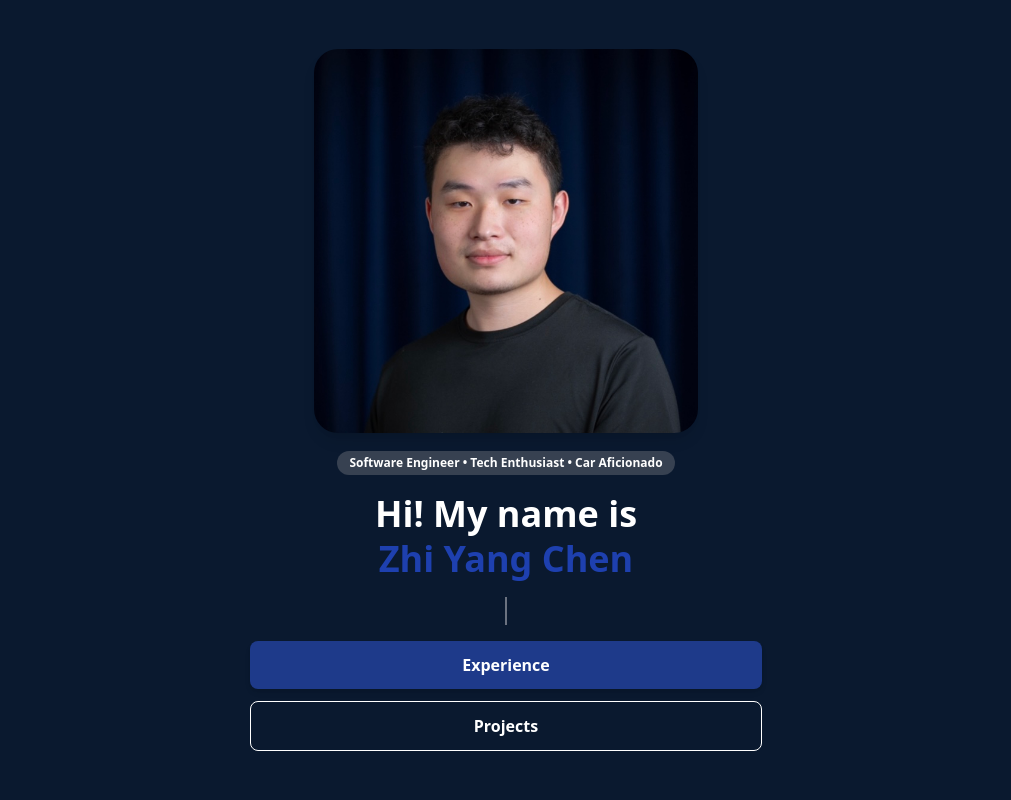
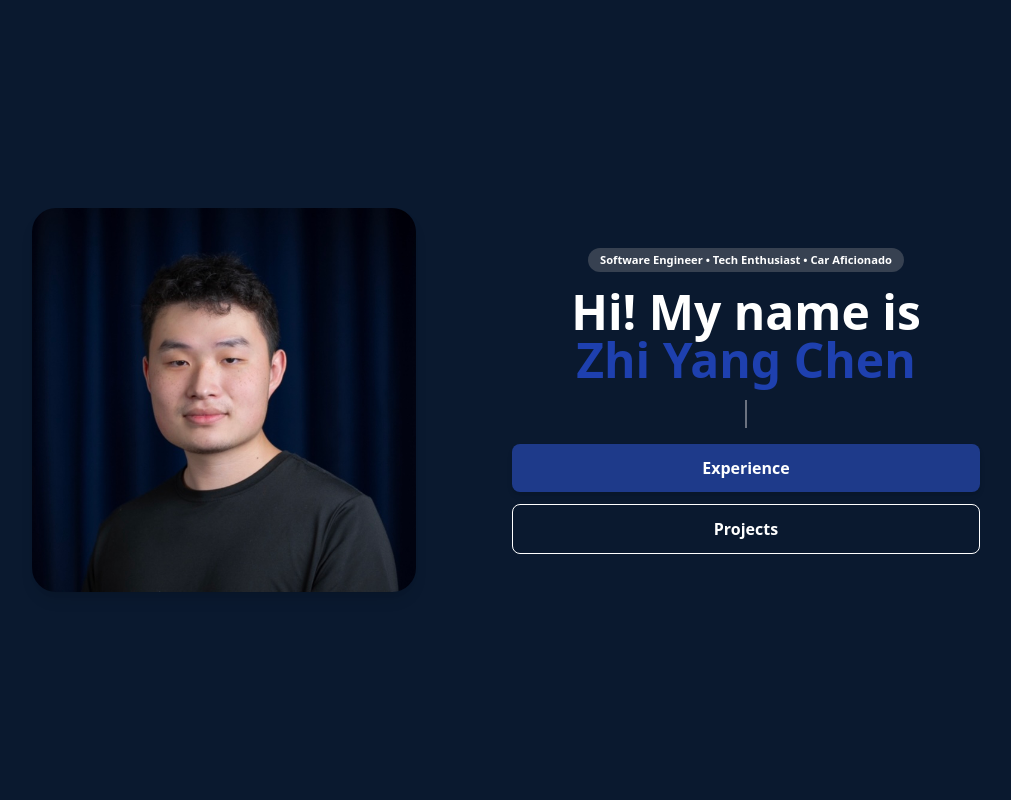
Before and after one commit to zhiyangg/website, an Astro site: page / in a window 1280 px wide. Shown: the top 800 px of the page, without its empty margins (134-1145 px from the left). Built offline with nearby package versions, Linux system fonts and the light colour scheme; Astro itself is replaced by a stand-in of ours.

Commit message:
fixed the landing page when viewing on  iphone landscape mode

```diff
--- a/src/pages/index.astro
+++ b/src/pages/index.astro
@@ -35,24 +35,24 @@ const linkedinLink = "https://www.linkedin.com/in/zhiyangc/";
 
 <body class="bg-[#F7F7F7] text-[#333333] m-0 p-0">
     <section id="about" class="flex items-center justify-center h-screen w-full bg-[#0A192F]">
-        <div class="flex flex-col-reverse items-center justify-center md:max-h-[95vh] px-4 gap-y-4">
+        <div class="flex flex-col-reverse shortHeight:flex-row-reverse lg:flex-row-reverse items-center justify-center lg:max-h-[95vh] px-4 gap-y-4 shortHeight:gap-x-8 lg:gap-x-24">
             <!-- Left Side: Introduction -->
             <div class="max-w-lg text-center space-y-4">
 
                 <!-- Badge -->
-                <span class="inline-block px-3 py-1 text-xs font-semibold text-white bg-gray-700 rounded-full">
+                <span class="inline-block px-3 py-1 text-[0.7rem] font-semibold text-white bg-gray-700 rounded-full">
                     Software Engineer &bull; Tech Enthusiast &bull; Car Aficionado
                 </span>
 
                 <!-- Name & Title -->
-                <h1 class="text-4xl font-bold leading-tight text-[#FFFFFF]">
+                <h1 class="text-4xl lg:text-5xl font-bold leading-tight text-[#FFFFFF]">
                     Hi! My name is <br>
                     <span class="text-[#1E40AF]">Zhi Yang Chen</span>
                 </h1>
 
                 <!-- Animated Typing Text -->
                 <div class="max-w-[26ch] md:max-w-[58ch] mx-auto overflow-hidden whitespace-nowrap border-r-2 border-gray-500 animate-typing">
-                    <h1 class="text-lg sm:text-xl text-gray-300 inline-block">
+                    <h1 class="text-md lg:text-lg text-gray-300 inline-block">
                         <!-- Full line version for md and larger -->
                         <span class="hidden md:inline">Computer Engineering Student @ University of Toronto</span>
 
@@ -75,7 +75,7 @@ const linkedinLink = "https://www.linkedin.com/in/zhiyangc/";
             </div>
 
             <!-- Right Side: Avatar -->
-            <div class="w-96 h-96 overflow-hidden rounded-3xl shadow-lg">
+            <div class="w-96 h-96 shortHeight:w-80 shortHeight:h-80 overflow-hidden rounded-3xl shadow-lg">
                 <Image
                     src={avatarImage}
                     alt="Avatar"
@@ -86,11 +86,11 @@ const linkedinLink = "https://www.linkedin.com/in/zhiyangc/";
         </div>
     </section>
 
-    <!-- Main Layout (Sidebar + Content for md and larger, just content for sm and smaller) -->
+    <!-- Main Layout (Sidebar + Content for lg and larger, just content for md and smaller) -->
     <div class="flex max-w-7xl mx-auto px-6 gap-x-12 items-start">
 
-        <!-- Left Sidebar (1/3 Screen for md and larger, hidden for sm and smaller) -->
-        <aside class="hidden md:block w-1/4 h-[50rem] sticky top-0 flex flex-col gap-y-6 pt-20">
+        <!-- Left Sidebar (1/3 Screen for lg and larger, hidden for md and smaller) -->
+        <aside class="hidden lg:block w-1/4 h-[50rem] sticky top-0 flex flex-col gap-y-6 pt-20">
             <div><h1 class="text-4xl font-bold leading-tight text-[#0A192F]">Zhi Yang Chen</h1></div>
 
             <!-- Navigation Links -->
@@ -121,8 +121,8 @@ const linkedinLink = "https://www.linkedin.com/in/zhiyangc/";
             </div>
         </aside>
 
-        <!-- Right Content (2/3 Screen for md and larger, fullwidth for sm and smaller) -->
-        <main class="w-full md:w-3/4 py-20 space-y-20">
+        <!-- Right Content (2/3 Screen for lg and larger, fullwidth for md and smaller) -->
+        <main class="w-full lg:w-3/4 py-20 space-y-20">
             <!-- Experience Section -->
             <section id="experience">
                 <div class="space-y-8">
--- a/tailwind.config.js
+++ b/tailwind.config.js
@@ -4,6 +4,9 @@ export default {
   content: ["./src/**/*.{astro,html,js,jsx,ts,tsx}"],
   theme: {
     extend: {
+      screens: {
+        shortHeight: { raw: "(max-height: 500px)" }, // Custom screen for iPhone 14 Pro Max landscape
+      },
       keyframes: {
         typing: {
           "0%": { width: "0%" }, /* start typing */
```
